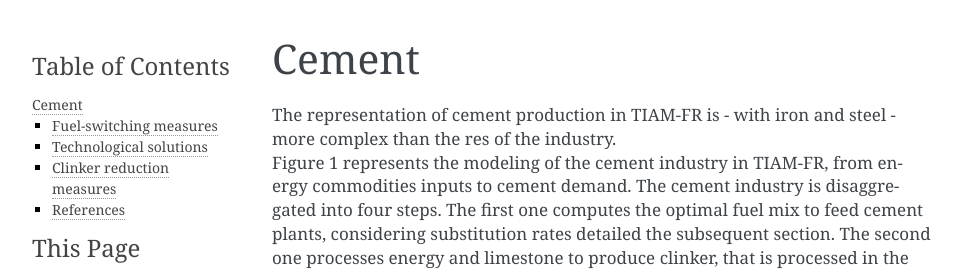
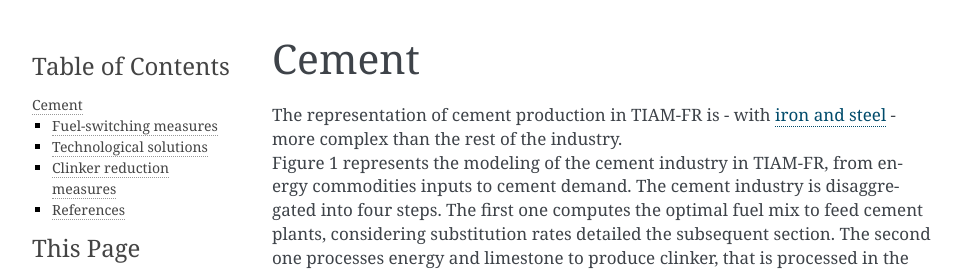
Before and after one commit to LucasDesport/tiam-fr, a Sphinx documentation site: the page built from docs/energy-sectors/industry/cement.md, in a window 1280 px wide and 900 px high. Shown: the top 273 px of the window, without its empty margins (148-1111 px from the left). Built offline with Sphinx 7.4.7, drawn with Linux system fonts in a browser that asks for light colours; pages that are not in the unit, such as notebooks, are missing from menus.

Commit message:
Update cement.md

```diff
--- a/docs/energy-sectors/industry/cement.md
+++ b/docs/energy-sectors/industry/cement.md
@@ -1,6 +1,6 @@
 # Cement
 
-The representation of cement production in TIAM-FR is - with iron and steel - more complex than the res of the industry.
+The representation of cement production in TIAM-FR is - with [iron and steel](iron-steel.md) - more complex than the rest of the industry.
 Figure 1 represents the modeling of the cement industry in TIAM-FR, from energy commodities inputs to cement demand. The cement industry is disaggregated into four steps. The first one computes the optimal fuel mix to feed cement plants, considering substitution rates detailed the subsequent section. The second one processes energy and limestone to produce clinker, that is processed in the third step with other aggregates to produce cement. For the base year, the global cement industry is represented according to IEA’s energy balances (IEA, 2020a) for energy flows and cement demand. Regarding the clinker-to-cement ratio, several references listed in Table 1 are used to calculate the statistic energy efficiency of the existing assets (INMCEMPLA00) in 2018. The shares of aggregates (fly ash blast furnace slags, limestone, and gypsum) are assumed proportionally distributed across regions compared to the global average (IEA, 2020b). Due to lack of data, the material efficiency, the operational cost, and the fixed cost are set for every region to 1.26 tlimestone/tclinker, \$ 21.9 /tclinker, 1.29 \$/tclinker (Griffin et al., 2013), but regional costs of limestone are taken from (Ferrari et al., 2019).
 
 ![](cement.png)
```
